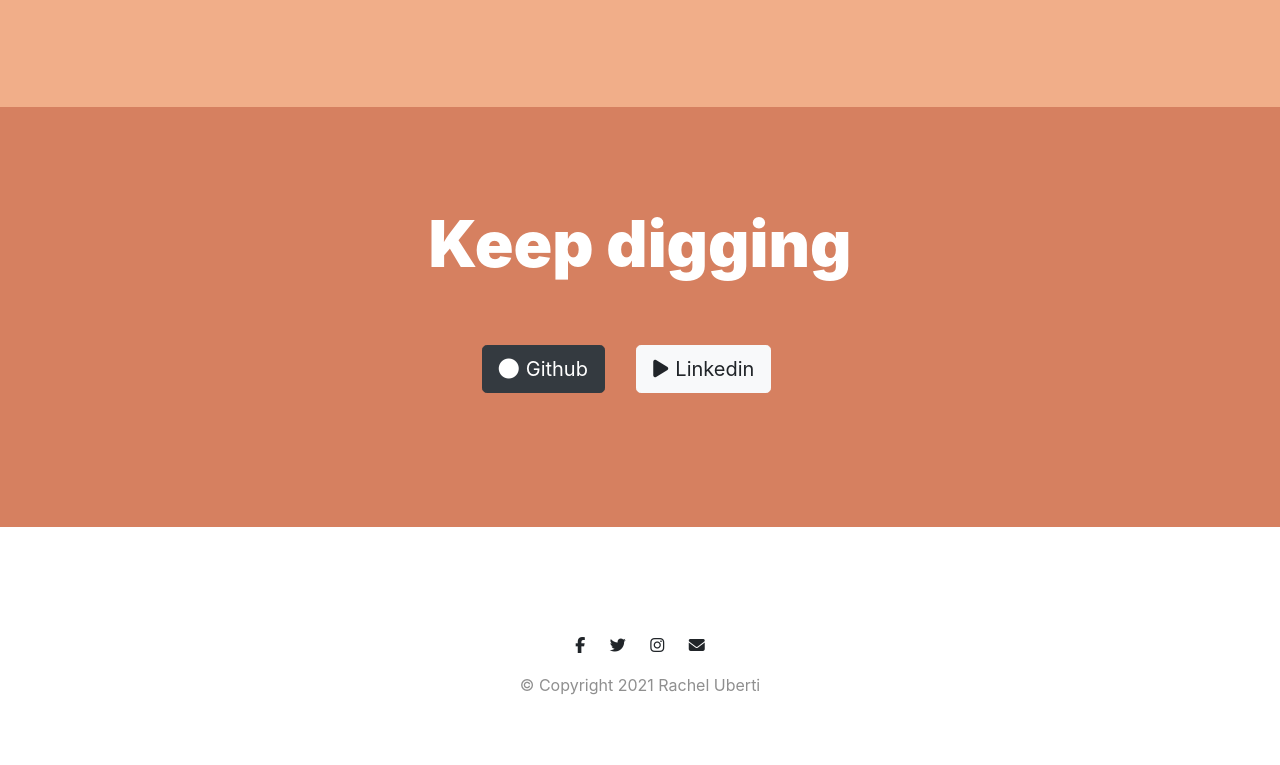
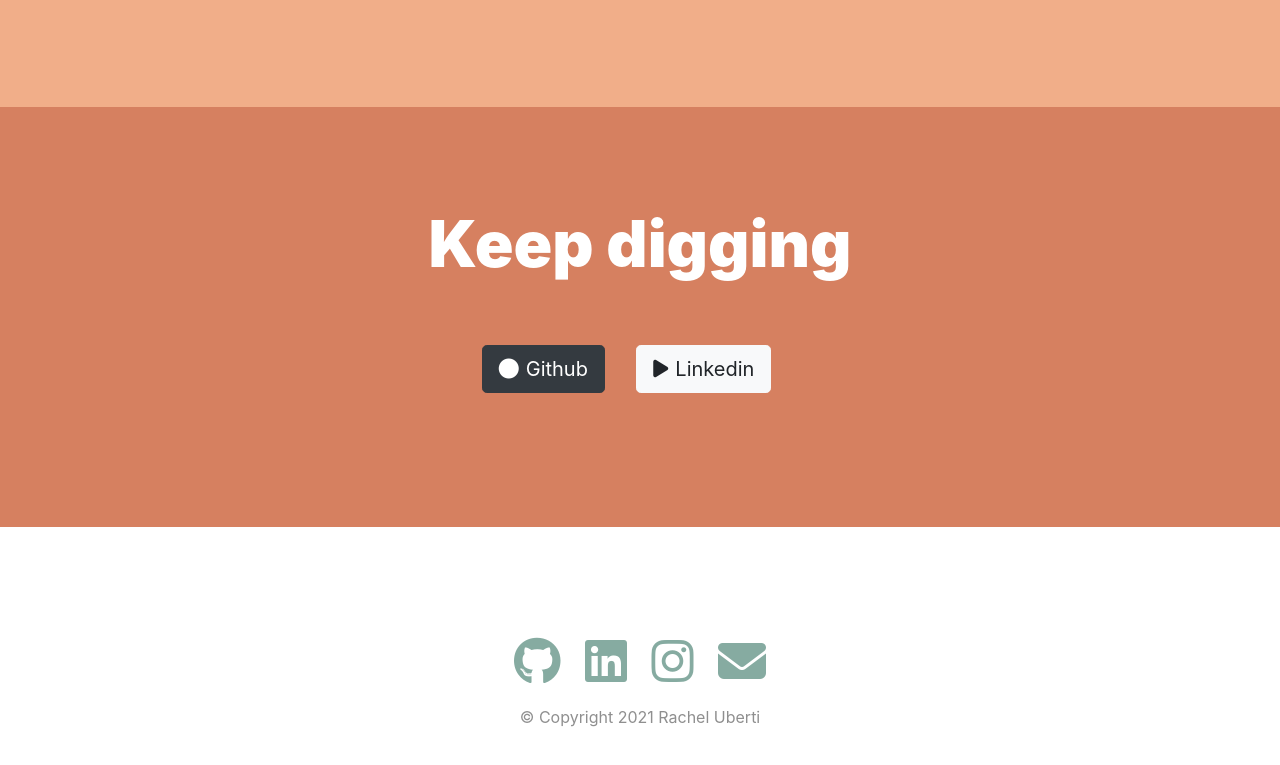
Before and after one commit to RachelUberti/myWebsite, a plain HTML site: page index.html in a window 1280 px wide. Shown: the part 3030-3795 px from the top of the page. Drawn offline with nearby package versions, Linux system fonts and the light colour scheme.

Commit message:
socials links

```diff
--- a/index.html
+++ b/index.html
@@ -137,21 +137,21 @@
     <section class="white-section" id="projects">
 
       <h2 class="section-heading">Projects</h2>
-      <p>Tasks and projected completed.</p>
+      <p>Generation Australia Bootcamp projects completed.</p>
 
 <div class="row">
 
   <div class="projects-column col-lg-4 col-md-6">
     <div class="card">
      <div class="card-header">
-      <h3>Calculator</h3>
+      <h3>Task List</h3>
     </div>
     <div class="card-body">
       <h2 class="project-text">HTML</h2>
       <p>Functions</p>
       <p>Clear</p>
       <p>Equals</p>
-      <button class="btn btn-lg btn-block btn-outline-dark type="button">Check it out</button>
+      <button class="btn btn-lg btn-block btn-dark type="button">Check it out</button>
     </div>
   </div>
 </div>
@@ -239,10 +239,19 @@
 
     <footer class="white-section" id="footer">
       <div class="container-fluid">
-      <i class="social-icon fab fa-facebook-f"></i>
-      <i class="social-icon fab fa-twitter"></i>
-      <i class="social-icon fab fa-instagram"></i>
-      <i class="social-icon fas fa-envelope"></i>
+        <a href="https://github.com/RachelUberti" target="_blank">
+      <i class="social-icon fab fa-github fa-3x"></i>
+      </a>
+        <a href="www.linkedin.com/in/racheluberti" target="_blank">
+      <i class="social-icon fab fa-linkedin fa-3x"></i>
+      </a>
+        <a href="https://www.instagram.com/melbournia" target="_blank">
+      <i class="social-icon fab fa-instagram fa-3x"></i>
+      </a>
+        <a href="mailto:rachel.uberti@gmail.com" target="_blank">
+      <i class="social-icon fas fa-envelope fa-3x"></i>
+      </a>
+      <br>
       <p>© Copyright 2021 Rachel Uberti</p>
     </div>
 
--- a/styles.css
+++ b/styles.css
@@ -193,6 +193,7 @@ p {
 
 .social-icon {
   margin: 20px 10px;
+  color: #86aba1;
 }
 
 @media (max-width: 1028px) {
```
